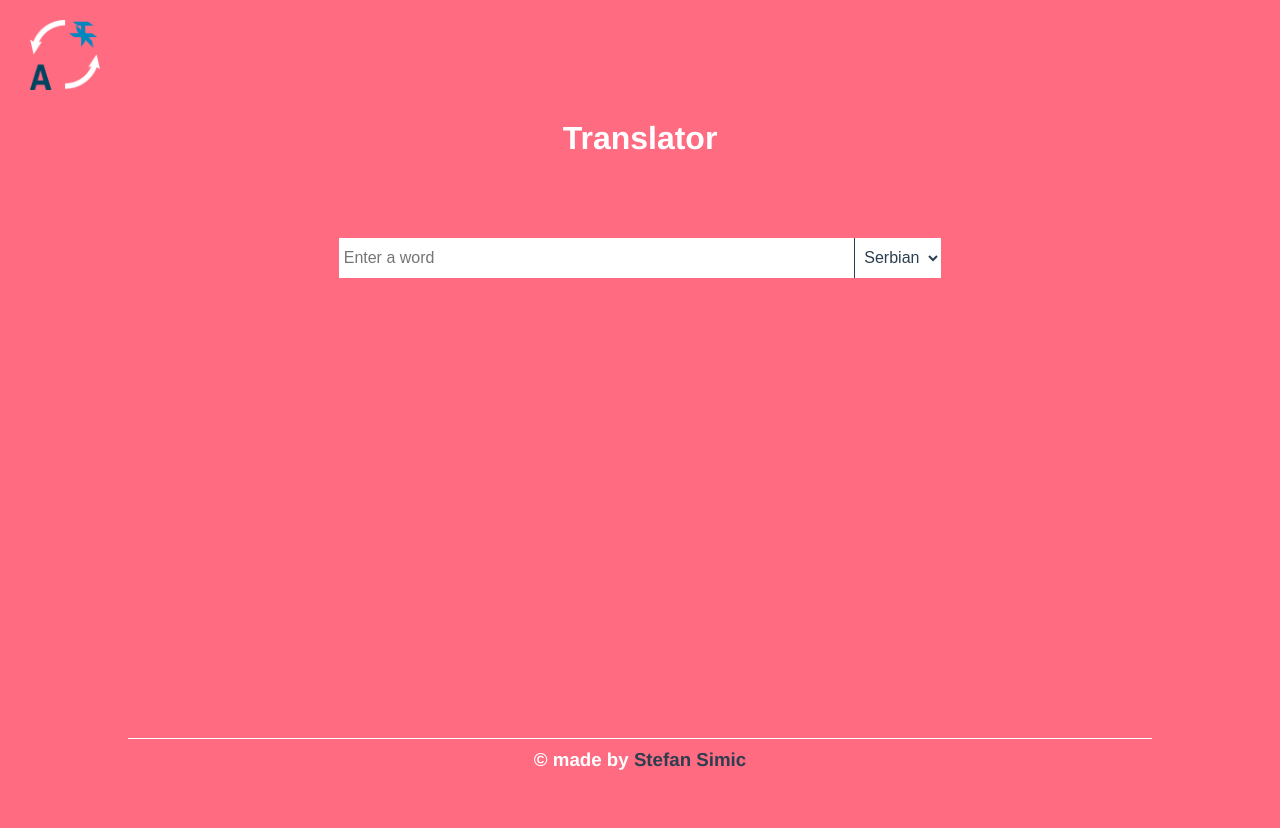
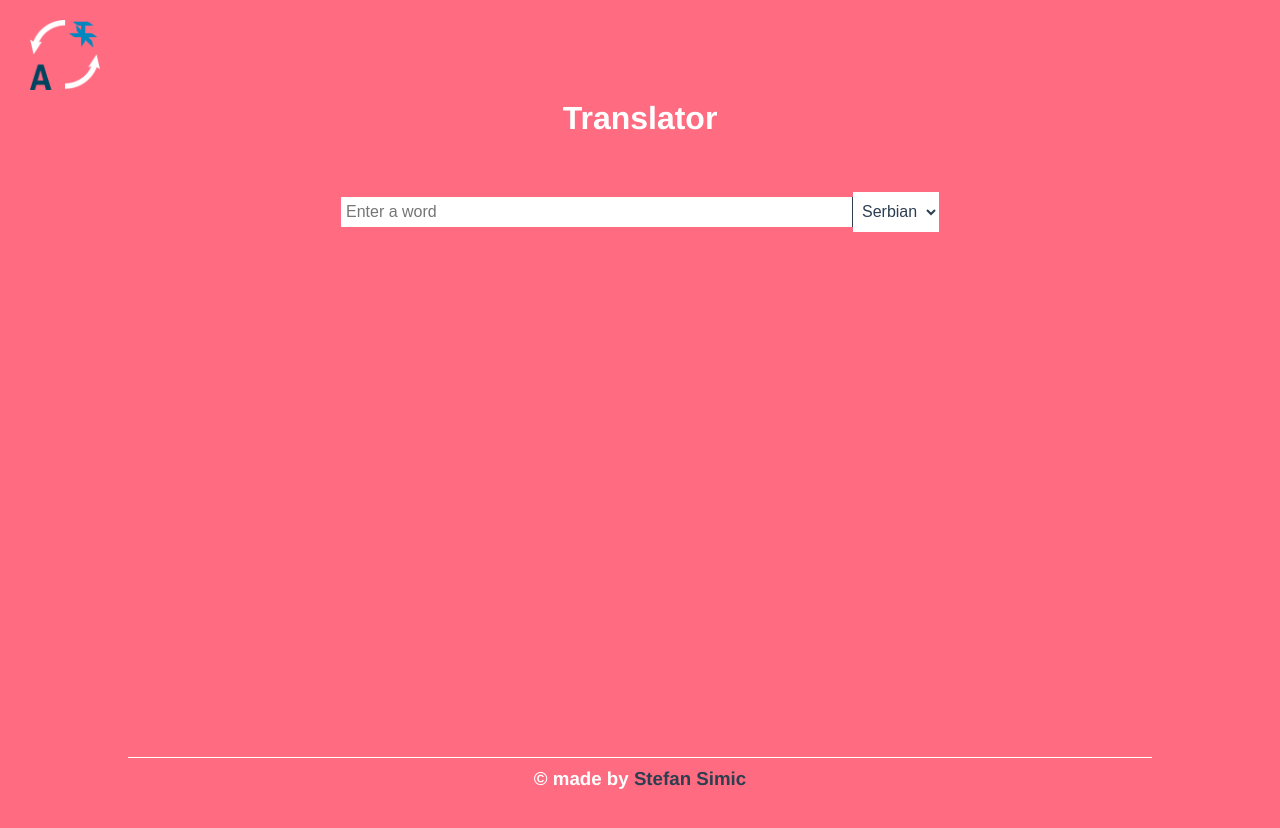
Before and after one commit to simmedia/Translator, a Vue app: page / in a window 1280 px wide. Shown: the top 828 px of the page. After the commit the page ends 800 px from the top, so only its background shows below. Built offline with nearby package versions, Linux system fonts and the light colour scheme; what vue-resource would draw is missing.

Commit message:
Styles Update

```diff
--- a/src/App.vue
+++ b/src/App.vue
@@ -1,18 +1,26 @@
 <template>
   <div id="app">
-    <img src="./assets/logo.png" width="70px" alt="">
-    <h1>Translator</h1>
-    <TranslateForm @formSubmit="translateText" />
-    <TranslateOutput v-if="translatedText" v-text="translatedText" />
+    <img src="./assets/logo.png" width="70px" alt>
+    <div class="wrapper">
+      <h1>Translator</h1>
+      <TranslateForm @formSubmit="translateText"/>
+      <TranslateOutput v-if="translatedText" v-text="translatedText"/>
+    </div>
     <footer>
-      <h3> &copy; made by <a href="https://www.linkedin.com/in/simadurlan92/" target="_blank">Stefan Simic</a></h3>
+      <h3>
+        &copy; made by
+        <a
+          href="https://www.linkedin.com/in/simadurlan92/"
+          target="_blank"
+        >Stefan Simic</a>
+      </h3>
     </footer>
   </div>
 </template>
 
 <script>
-import TranslateForm from "./components/TranslateForm"
-import TranslateOutput from "./components/TranslateOutput"
+import TranslateForm from "./components/TranslateForm";
+import TranslateOutput from "./components/TranslateOutput";
 
 export default {
   name: "app",
@@ -22,26 +30,35 @@ export default {
   },
   data() {
     return {
-      translatedText: ''
-    }
+      translatedText: ""
+    };
   },
   methods: {
-    translateText(text,language) {
-      this.$http.get('https://translate.yandex.net/api/v1.5/tr.json/translate?key=trnsl.1.1.20190613T214744Z.88416eb5dc9c683f.709a71a569d29592da19d65b86b8e609e04e3151&lang='+language+'&text='+text)
-      .then((response)=> {
-        this.translatedText = response.body.text[0]
-      })
+    translateText(text, language) {
+      this.$http
+        .get(
+          "https://translate.yandex.net/api/v1.5/tr.json/translate?key=trnsl.1.1.20190613T214744Z.88416eb5dc9c683f.709a71a569d29592da19d65b86b8e609e04e3151&lang=" +
+            language +
+            "&text=" +
+            text
+        )
+        .then(response => {
+          this.translatedText = response.body.text[0];
+        });
     }
   }
 };
-
-
 </script>
 
 <style>
+* {
+  margin: 0;
+  padding: 0;
+  box-sizing: border-box;
+}
 body {
   background: #ff6b81;
-  height: 100vh;
+  box-sizing: border-box;
 }
 #app {
   font-family: "Avenir", Helvetica, Arial, sans-serif;
@@ -49,7 +66,9 @@ body {
   -moz-osx-font-smoothing: grayscale;
   text-align: center;
   color: #fff;
-  margin-top: 120px;
+  margin-top: 100px;
+  height: 100%;
+  box-sizing: border-box;
 }
 
 img {
@@ -75,7 +94,7 @@ footer h3 {
 footer a {
   color: #2c3e50;
   text-decoration: none;
-  transition: all .3s ease;
+  transition: all 0.3s ease;
 }
 
 footer a:hover {
@@ -83,12 +102,17 @@ footer a:hover {
   border-bottom: 1px solid #fff;
 }
 
-@media(max-width: 600px) {
+@media (max-width: 600px) {
   img {
     width: 50px;
   }
+
+  footer {
+    position: relative;
+    left: 0;
+    margin: 0 auto;
+    transform: none;
+    top: 250px;
+  }
 }
-
-
-
 </style>
--- a/src/components/HelloWorld.vue
+++ /dev/null
@@ -1,58 +0,0 @@
-<template>
-  <div class="hello">
-    <h1>{{ msg }}</h1>
-    <p>
-      For a guide and recipes on how to configure / customize this project,<br>
-      check out the
-      <a href="https://cli.vuejs.org" target="_blank" rel="noopener">vue-cli documentation</a>.
-    </p>
-    <h3>Installed CLI Plugins</h3>
-    <ul>
-      <li><a href="https://github.com/vuejs/vue-cli/tree/dev/packages/%40vue/cli-plugin-babel" target="_blank" rel="noopener">babel</a></li>
-      <li><a href="https://github.com/vuejs/vue-cli/tree/dev/packages/%40vue/cli-plugin-eslint" target="_blank" rel="noopener">eslint</a></li>
-    </ul>
-    <h3>Essential Links</h3>
-    <ul>
-      <li><a href="https://vuejs.org" target="_blank" rel="noopener">Core Docs</a></li>
-      <li><a href="https://forum.vuejs.org" target="_blank" rel="noopener">Forum</a></li>
-      <li><a href="https://chat.vuejs.org" target="_blank" rel="noopener">Community Chat</a></li>
-      <li><a href="https://twitter.com/vuejs" target="_blank" rel="noopener">Twitter</a></li>
-      <li><a href="https://news.vuejs.org" target="_blank" rel="noopener">News</a></li>
-    </ul>
-    <h3>Ecosystem</h3>
-    <ul>
-      <li><a href="https://router.vuejs.org" target="_blank" rel="noopener">vue-router</a></li>
-      <li><a href="https://vuex.vuejs.org" target="_blank" rel="noopener">vuex</a></li>
-      <li><a href="https://github.com/vuejs/vue-devtools#vue-devtools" target="_blank" rel="noopener">vue-devtools</a></li>
-      <li><a href="https://vue-loader.vuejs.org" target="_blank" rel="noopener">vue-loader</a></li>
-      <li><a href="https://github.com/vuejs/awesome-vue" target="_blank" rel="noopener">awesome-vue</a></li>
-    </ul>
-  </div>
-</template>
-
-<script>
-export default {
-  name: 'HelloWorld',
-  props: {
-    msg: String
-  }
-}
-</script>
-
-<!-- Add "scoped" attribute to limit CSS to this component only -->
-<style scoped>
-h3 {
-  margin: 40px 0 0;
-}
-ul {
-  list-style-type: none;
-  padding: 0;
-}
-li {
-  display: inline-block;
-  margin: 0 10px;
-}
-a {
-  color: #42b983;
-}
-</style>
--- a/src/components/TranslateForm.vue
+++ b/src/components/TranslateForm.vue
@@ -42,6 +42,10 @@ select {
   background: #fff;
 }
 
+form {
+    flex: 8;
+}
+
 select:focus {
     border: none;
     outline: none;
```
